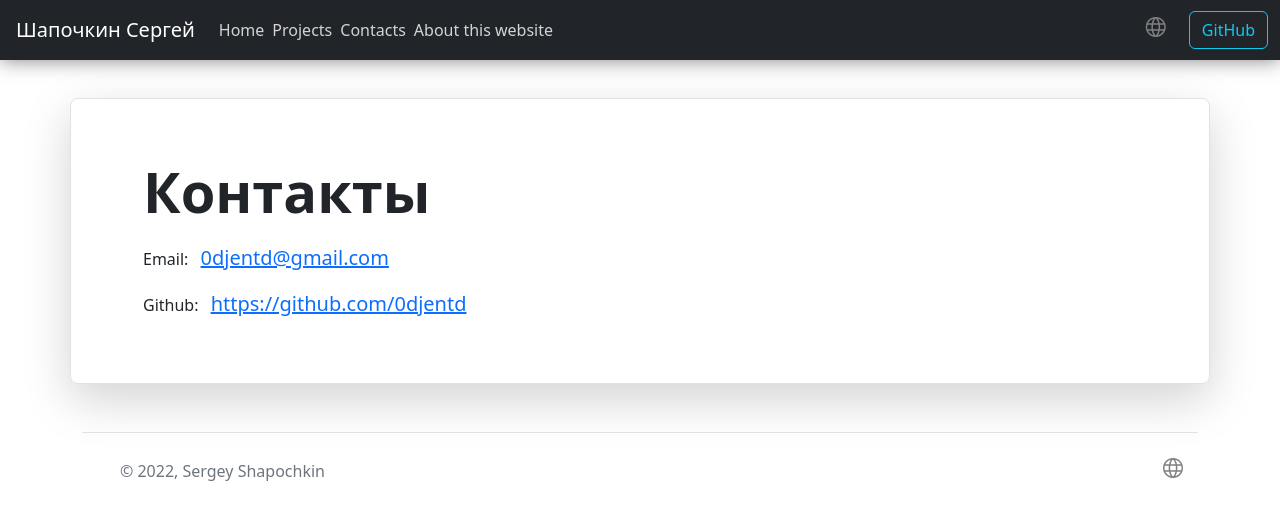
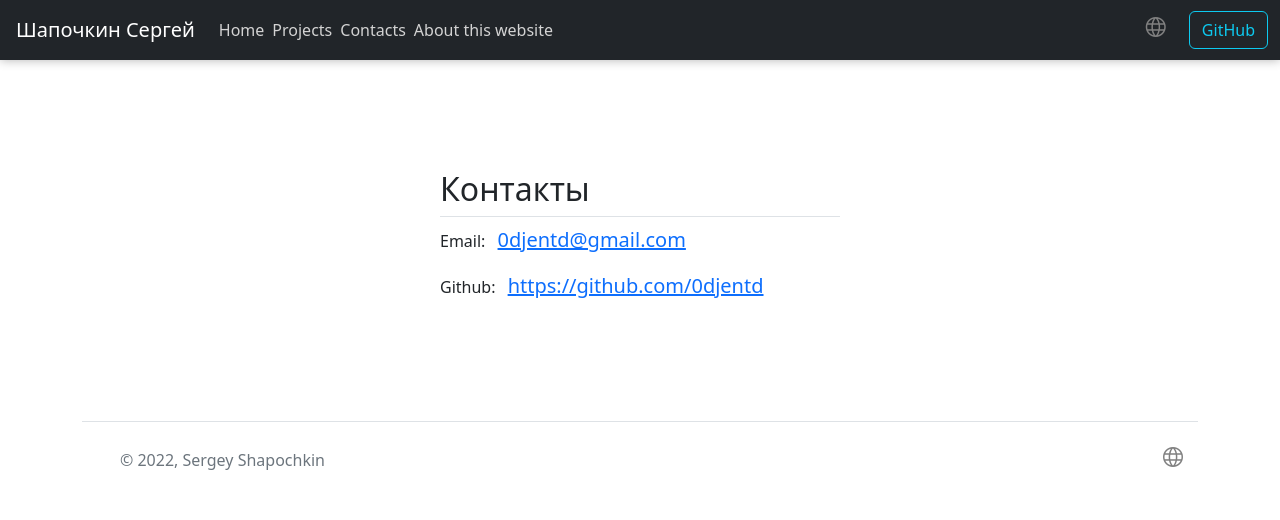
Before and after one commit to 0djentd/portfolio, a Vue app: page /portfolio/contacts in a window 1280 px wide. Shown: the top 520 px of the page. Built offline with nearby package versions, Linux system fonts and the light colour scheme.

Commit message:
modified:   src/App.vue modified:   src/components/AppNavbar.vue modified:   src/data.ts modified:   src/views/ContactsView.vue modified:   src/views/ProjectsView.vue

```diff
--- a/src/App.vue
+++ b/src/App.vue
@@ -4,21 +4,11 @@ import AppFooter from "./components/AppFooter.vue";
 import AppNavbar from "./components/AppNavbar.vue";
 export default {
   components: { AppFooter, AppNavbar, RouterView },
-  data() {
-    return {
-      links: [
-        { url: "/", name: "Home" },
-        { url: "/projects", name: "Projects" },
-        { url: "/contacts", name: "Contacts" },
-        { url: "/about", name: "About this website" },
-      ],
-    };
-  },
 };
 </script>
 
 <template>
-  <AppNavbar :links="links" />
+  <AppNavbar />
   <div class="pusher" />
   <RouterView />
   <AppFooter :year="2022" />
--- a/src/components/AppNavbar.vue
+++ b/src/components/AppNavbar.vue
@@ -2,8 +2,15 @@
 import { RouterLink } from "vue-router";
 import AppLanguageSwitcher from "./AppLanguageSwitcher.vue";
 export default {
-  props: {
-    links: Array,
+  data() {
+    return {
+      links: [
+        { url: "/", name: "Home" },
+        { url: "/projects", name: "Projects" },
+        { url: "/contacts", name: "Contacts" },
+        { url: "/about", name: "About this website" },
+      ],
+    };
   },
   components: { RouterLink, AppLanguageSwitcher },
 };
@@ -45,7 +52,7 @@ export default {
 <style lang="scss" scoped>
 .navbar {
   margin-bottom: 20px;
-  box-shadow: 0 0 20px 0px rgba(0, 0, 0, 0.5);
+  box-shadow: 0 0 10px 0px rgba(0, 0, 0, 0.3);
 }
 .router-link {
   text-decoration: none;
--- a/src/data.ts
+++ b/src/data.ts
@@ -115,7 +115,9 @@ export const projects = [
     type: "library",
     stack: ["python", "ui", "blender", "oop", "regex"],
   },
-  {
+];
+
+export const other_projects = {
     name: "Other projects",
     description: "My github repositories",
     year: "2019-2022",
@@ -125,5 +127,4 @@ export const projects = [
     link_yt: "",
     type: "",
     stack: ["python", "html", "js", "css", "vue", "oop", "api", "script", "logging", "regex"],
-  },
-];
+};
--- a/src/views/ContactsView.vue
+++ b/src/views/ContactsView.vue
@@ -1,13 +1,11 @@
 <template>
   <div>
     <div class="container my-5">
-      <div
-        class="row p-4 pb-0 pe-lg-0 pt-lg-5 align-items-center rounded-3 border shadow-lg"
-      >
-        <div class="col-lg-7 p-3 p-lg-5 pt-lg-3 pb-4 pt-1">
-          <h3 class="display-4 fw-bold lh-1 mb-4">
-            {{ $t("contacts.title") }}
-          </h3>
+      <div class="contacts">
+        <h2 class="pb-2 border-bottom w-100" id="about-me">
+          {{ $t("contacts.title") }}
+        </h2>
+        <div>
           <p>
             Email:
             <a class="lead m-2" href="mailto:0djentd@gmail.com"
@@ -25,3 +23,13 @@
     </div>
   </div>
 </template>
+
+<style lang="scss" scoped>
+h3 {
+  margin: 0 auto;
+}
+div.contacts {
+  max-width: 400px;
+  margin: 120px auto;
+}
+</style>
--- a/src/views/ProjectsView.vue
+++ b/src/views/ProjectsView.vue
@@ -2,12 +2,14 @@
 import AppProject from "../components/AppProject.vue";
 import ProjectTag from "../components/ProjectTag.vue";
 import { useProjectsStore } from "../stores/projects";
+import { other_projects } from "../data";
 
 export default {
   components: { AppProject, ProjectTag },
   data() {
     return {
       store: useProjectsStore(),
+      other_projects,
     };
   },
 };
@@ -42,11 +44,15 @@ export default {
         @click="store.search_str = ''"
       ></button>
     </div>
-    <div class="card container mb-4 p-2 pb-0">
-      <span class="text-muted h6 mx-auto mb-0">{{ $t("projects.tags") }}</span>
-      <p>
-        <ProjectTag v-for="tag in store.tags" :key="tag" :tag="tag" />
-      </p>
+    <div class="container mb-4 p-2 pb-0">
+      <div class="card tags">
+        <h6 class="text-muted mx-auto m-2 mb-0">{{ $t("projects.tags") }}</h6>
+        <div class="card-body">
+          <p class="card-text">
+            <ProjectTag v-for="tag in store.tags" :key="tag" :tag="tag" />
+          </p>
+        </div>
+      </div>
     </div>
     <div class="container">
       <div class="row row-cols-1 row-cols-sm-2 row-cols-md-3 g-3">
@@ -55,6 +61,7 @@ export default {
           :key="project.year"
           :project="project"
         />
+        <AppProject :project="other_projects" />
       </div>
     </div>
   </div>
@@ -65,4 +72,8 @@ export default {
   max-width: 480px;
   margin: 0 auto;
 }
+.tags {
+  max-width: 800px;
+  margin: 0 auto;
+}
 </style>
```
